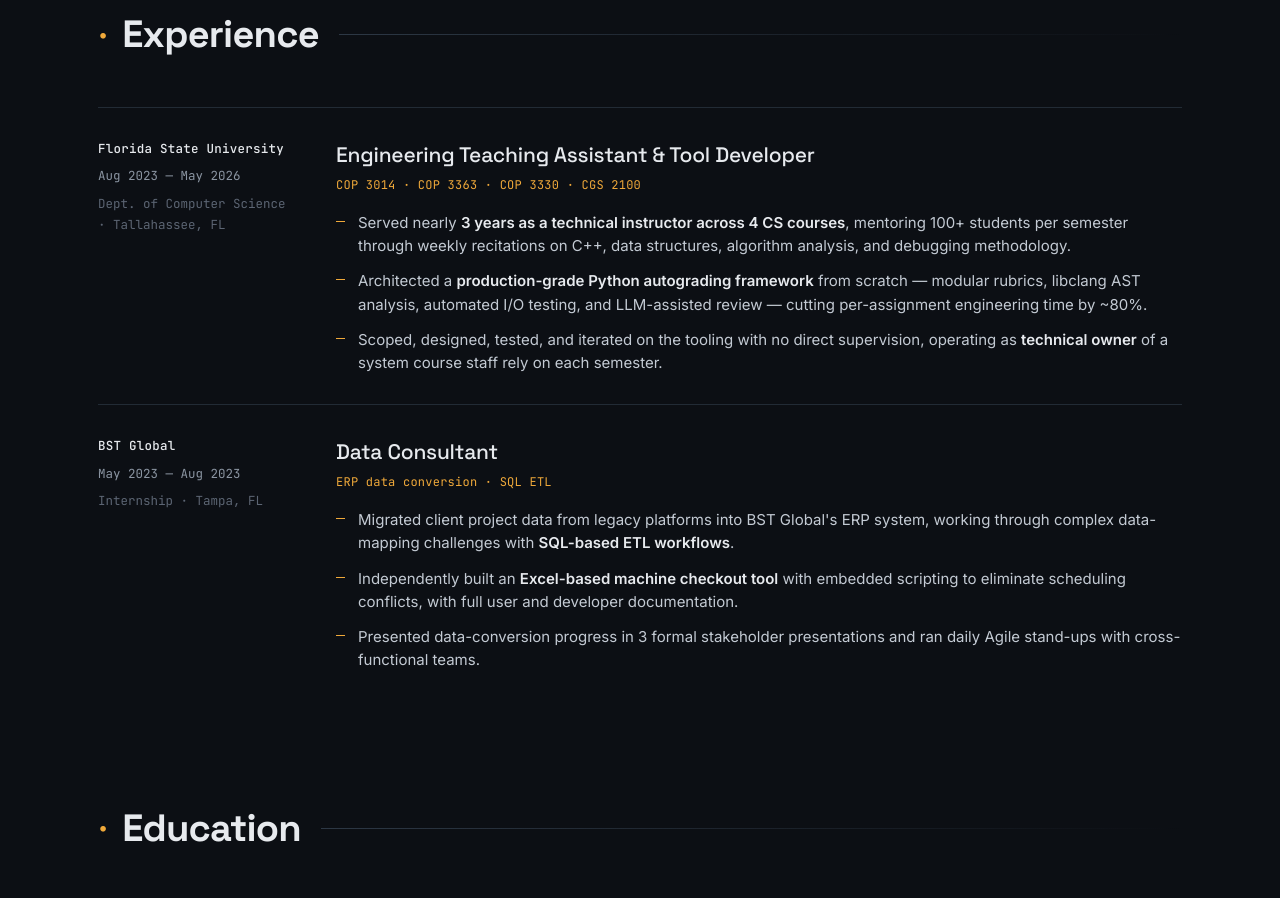
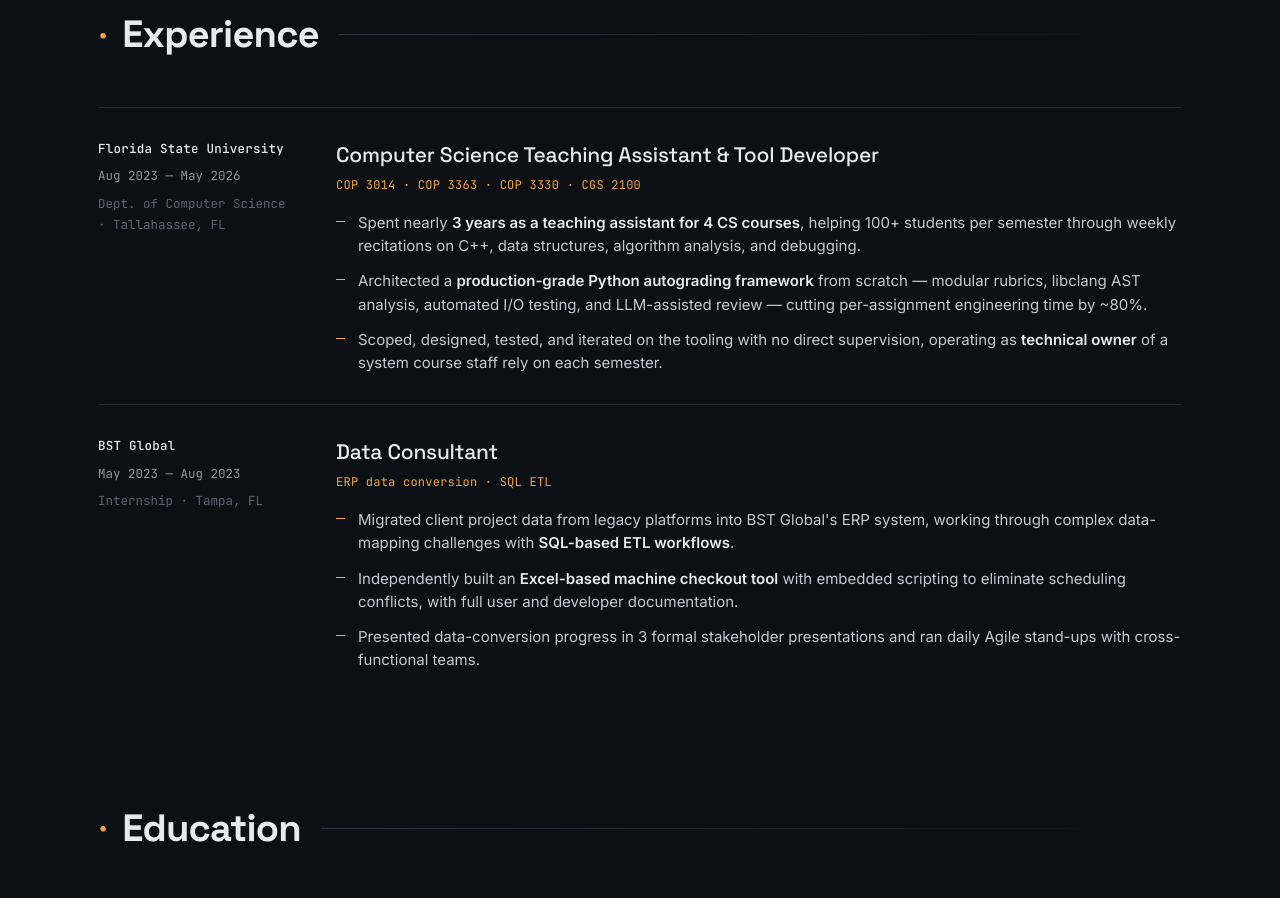
Before and after one commit to peejerator/peejerator.github.io, a plain HTML site: page index.html in a window 1280 px wide. Shown: the part 2220-3118 px from the top of the page. Drawn offline with Linux system fonts and the light colour scheme.

Commit message:
Update job title and description in index.html

```diff
--- a/index.html
+++ b/index.html
@@ -379,10 +379,10 @@
           <span class="loc">Dept. of Computer Science · Tallahassee, FL</span>
         </div>
         <div>
-          <h3>Engineering Teaching Assistant &amp; Tool Developer</h3>
+          <h3>Computer Science Teaching Assistant &amp; Tool Developer</h3>
           <div class="role-sub">COP 3014 · COP 3363 · COP 3330 · CGS 2100</div>
           <ul>
-            <li>Served nearly <b>3 years as a technical instructor across 4 CS courses</b>, mentoring 100+ students per semester through weekly recitations on C++, data structures, algorithm analysis, and debugging methodology.</li>
+            <li>Spent nearly <b>3 years as a teaching assistant for 4 CS courses</b>, helping 100+ students per semester through weekly recitations on C++, data structures, algorithm analysis, and debugging.</li>
             <li>Architected a <b>production-grade Python autograding framework</b> from scratch — modular rubrics, libclang AST analysis, automated I/O testing, and LLM-assisted review — cutting per-assignment engineering time by ~80%.</li>
             <li>Scoped, designed, tested, and iterated on the tooling with no direct supervision, operating as <b>technical owner</b> of a system course staff rely on each semester.</li>
           </ul>
```
